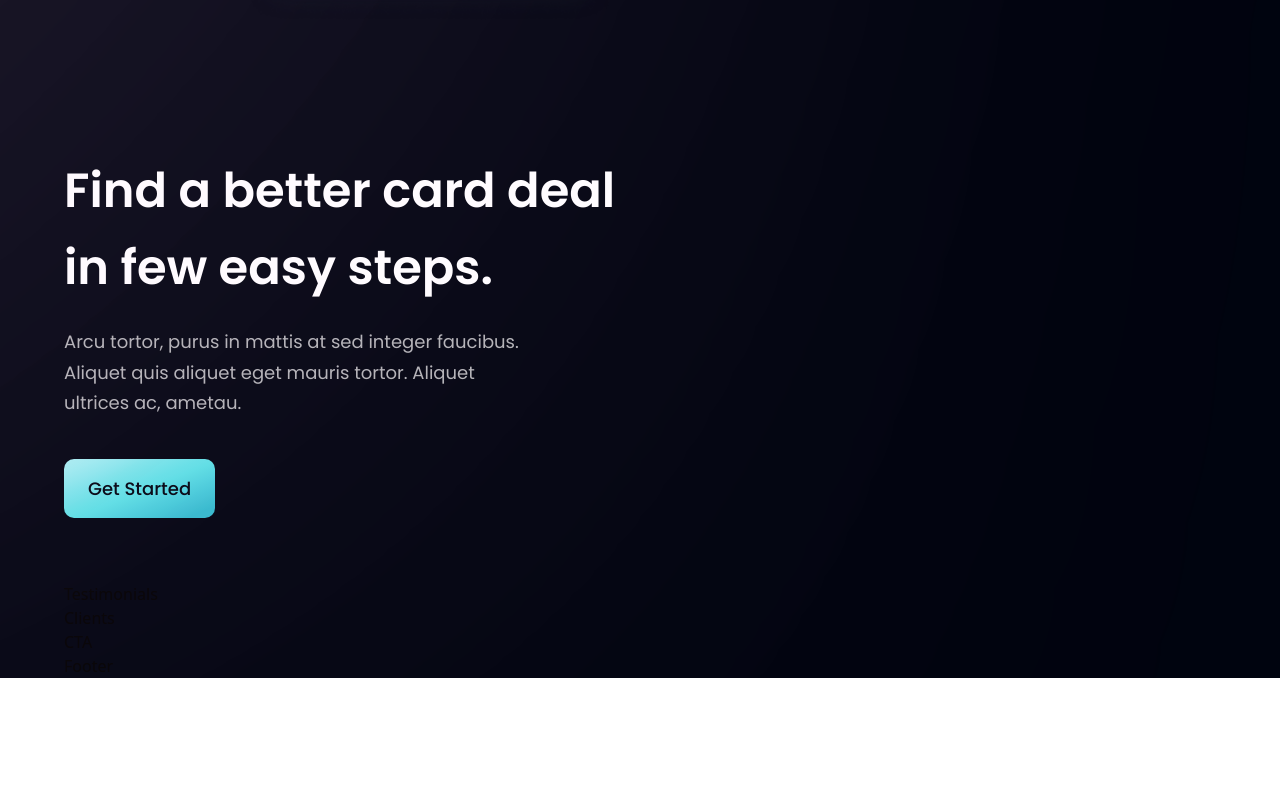
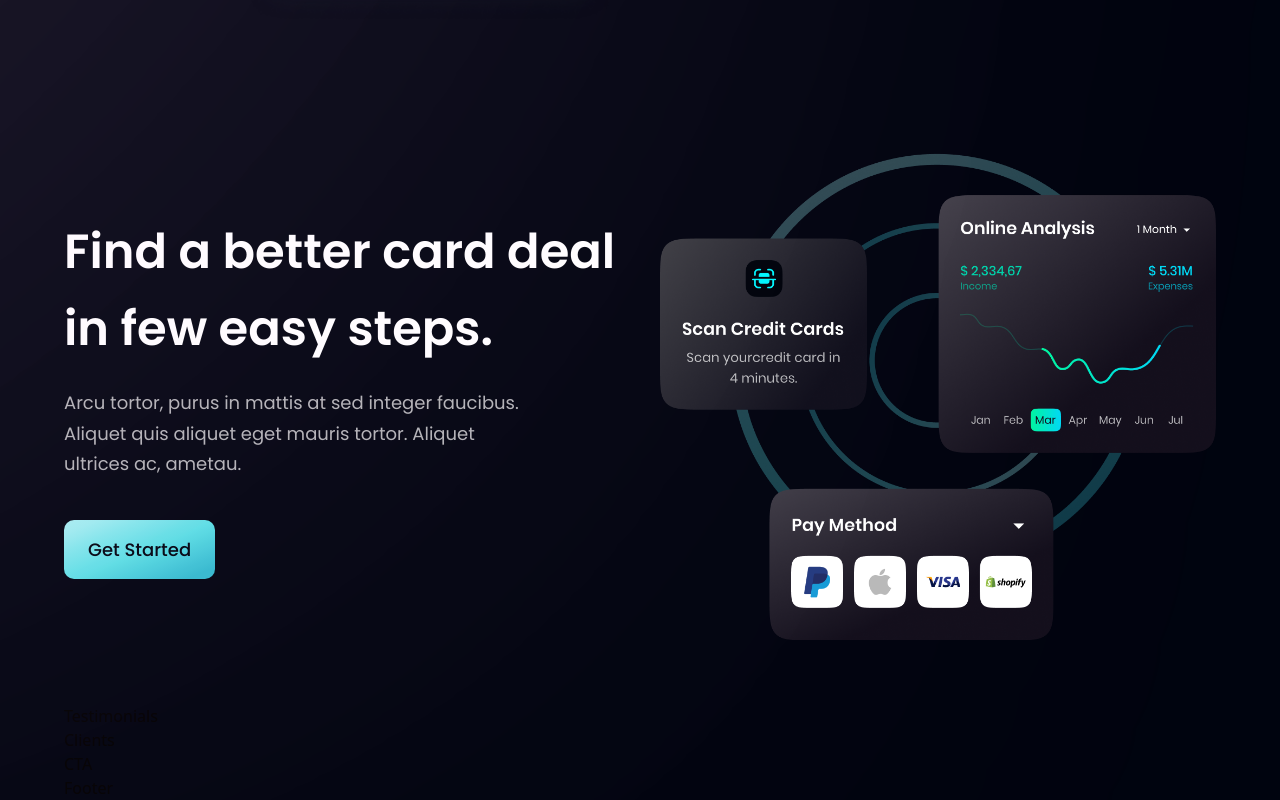
Before and after one commit to RafaGonzalezDev/bank_app, a React (Vite) app: page / in a window 1280 px wide. Shown: the part 2100-2900 px from the top of the page. Before the commit the page ends 2778 px from the top, so only its background shows below. Built offline with nearby package versions, Linux system fonts and the light colour scheme.

Commit message:
Finished CardDeal component.

```diff
--- a/src/components/CardDeal.jsx
+++ b/src/components/CardDeal.jsx
@@ -13,6 +13,9 @@
                 <p className={`${styles.paragraph} max-w-[470px] mt-5`}>Arcu tortor, purus in mattis at sed integer faucibus. Aliquet quis aliquet eget mauris tortor. Aliquet ultrices ac, ametau.</p>
                 <Button styles="mt-10" />
             </div>
+            <div className={layout.sectionImg}>
+                <img src={card} alt="card" className='w-[100%] h-[100%]' />
+            </div>
         </section>
     );
 };
```
